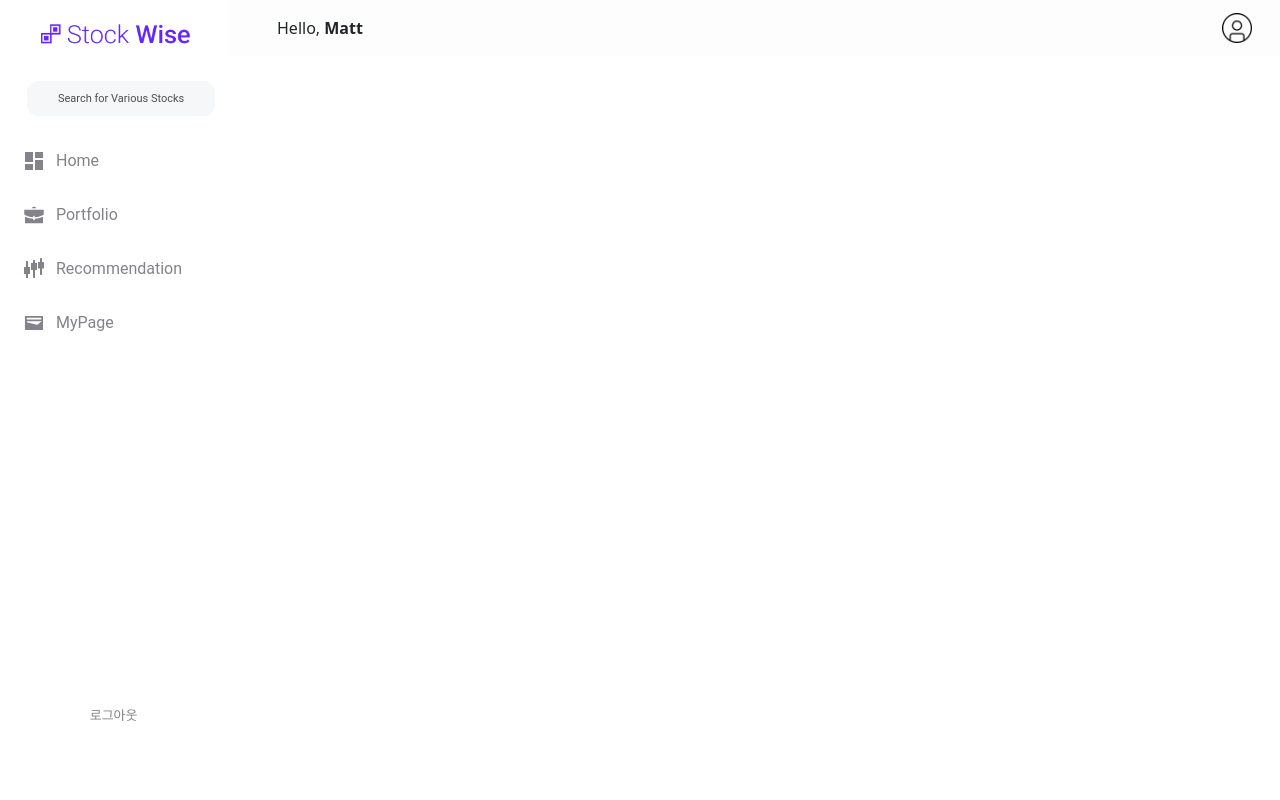
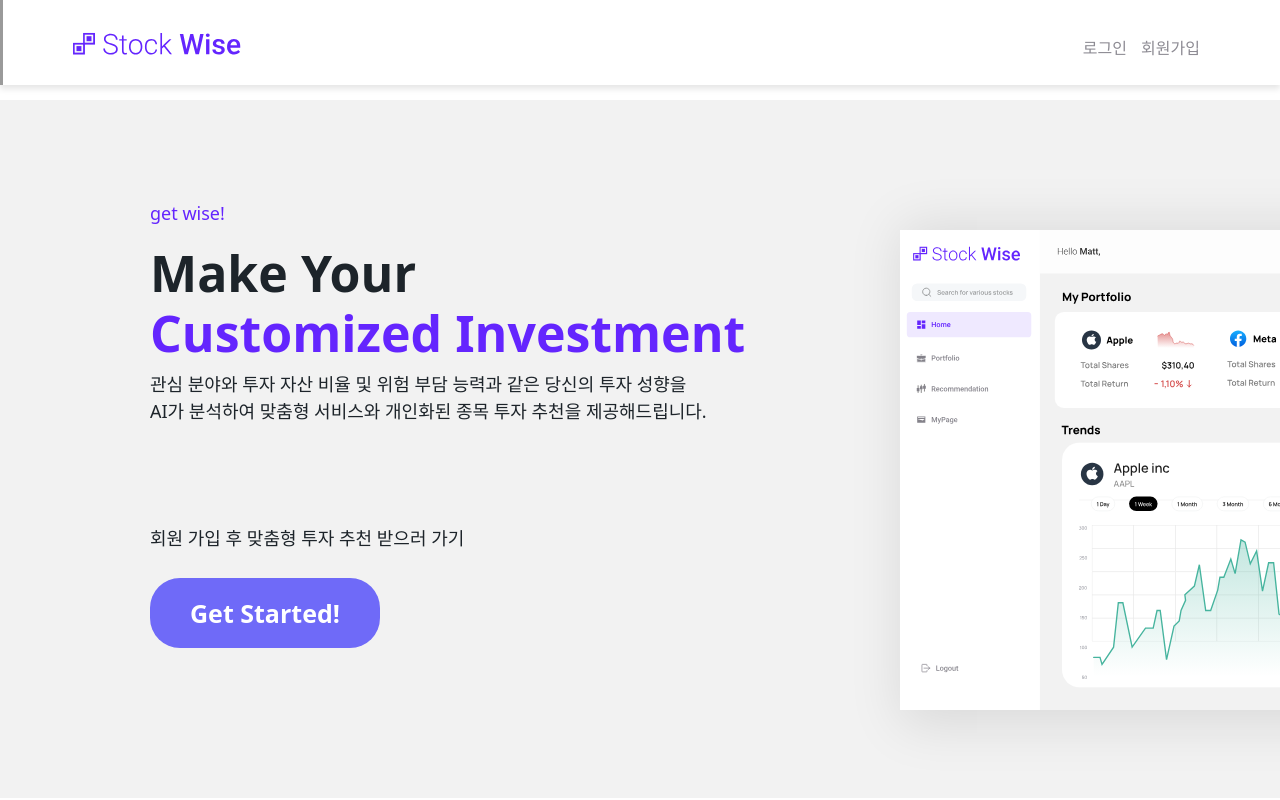
Before and after one commit to hanium-ai-quant/frontend, a React (Create React App) app: page / in a window 1280 px wide. Shown: the top 800 px of the page. Built offline with nearby package versions, Linux system fonts and the light colour scheme.

Commit message:
[Feat] add api url with feat_login, feat_signup

```diff
--- a/package.json
+++ b/package.json
@@ -9,7 +9,7 @@
     "@testing-library/react": "^13.4.0",
     "@testing-library/user-event": "^13.5.0",
     "apexcharts": "^3.41.1",
-    "axios": "^1.4.0",
+    "axios": "^1.5.0",
     "bootstrap": "^5.3.1",
     "chart.js": "^4.3.2",
     "clayful": "^2.5.0",
--- a/src/App.js
+++ b/src/App.js
@@ -92,18 +92,18 @@ function App({ isAuthenticated }) {
       {/* 현재는 로그인 확인이 안되므로, 원하는 상황에 따라 주석 풀어서 사용 */}
 
       {/* 로그인 X 화면 */}
-      {isAuthenticated?
+      {/* {isAuthenticated?
+        <NoLogin/>
+        :
+        <YesLogin/> */}
+      {/* } */}
+
+      {/* 로그인 O 화면 */}
+      {!isAuthenticated?
         <NoLogin/>
         :
         <YesLogin/>
       }
-
-      {/* 로그인 O 화면 */}
-      {/* {isAuthenticated?
-        <NoLogin/>
-        :
-        <YesLogin/>
-      } */}
 
 
     </BrowserRouter>
--- a/src/startPage/SignUpPage.js
+++ b/src/startPage/SignUpPage.js
@@ -158,7 +158,7 @@ function SignUpPage(props) {
                         )}
                     </div>
                 </div>
-                <input type="submit" disabled={loading} value="SGIN UP" className="SignupBtn"/>
+                <input type="submit" disabled={loading} value="SIGN UP" className="SignupBtn"/>
                 </form>
             </div>
         </div>
--- a/src/startPage/user_action.js
+++ b/src/startPage/user_action.js
@@ -9,7 +9,7 @@ import {
 
 // 로그인
 export function loginUser(dataTosubmit) {
-    const request = axios.post('API 주소', dataTosubmit)
+    const request = axios.get('http://127.0.0.1:8000/api/login/', dataTosubmit)
         .then(response => response.data)
 
     return {
@@ -20,7 +20,7 @@ export function loginUser(dataTosubmit) {
 
 // 회원가입
 export function registerUser(dataTosubmit){
-    const request = axios.post('API 주소', dataTosubmit)
+    const request = axios.post('http://127.0.0.1:8000/api/signup/', dataTosubmit)
         .then(response => response.data)
 
     return {
```
Also changed, not shown: 1 other file (tests, documents, lock files or other folders).
